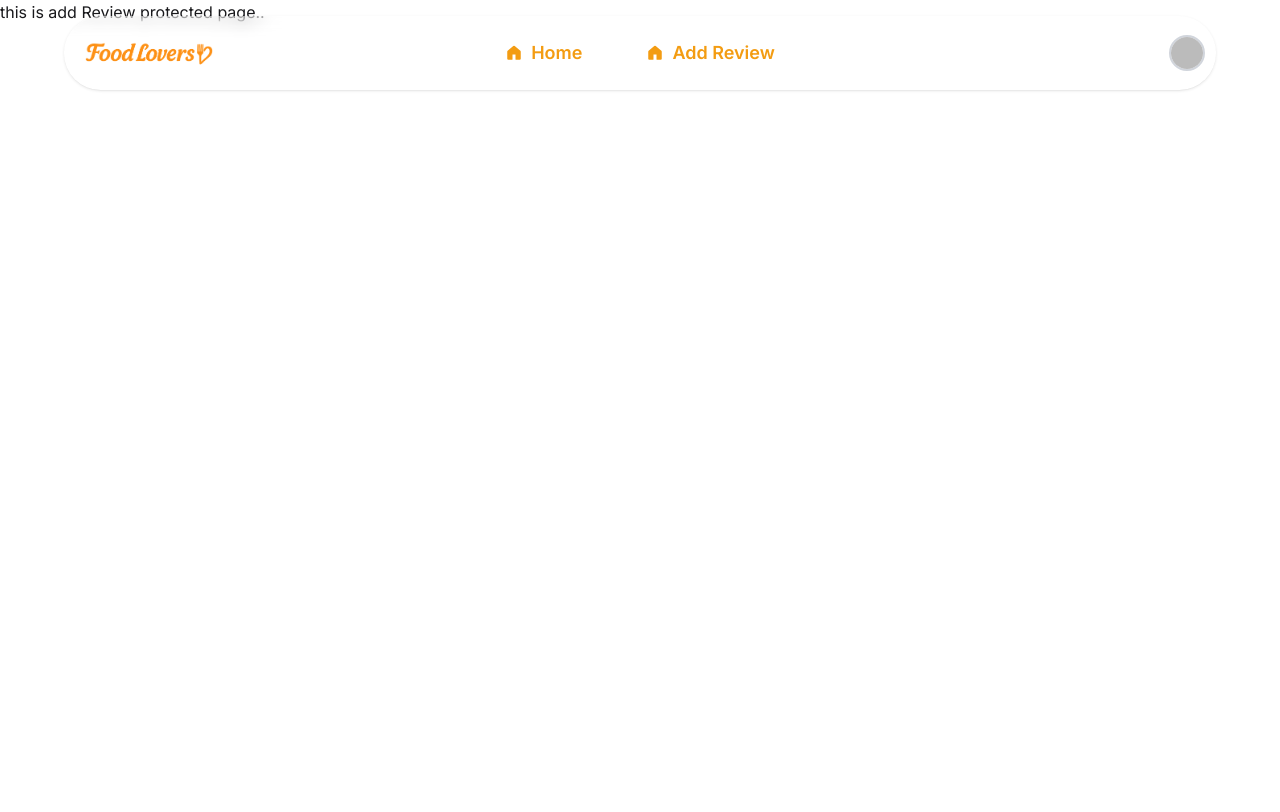
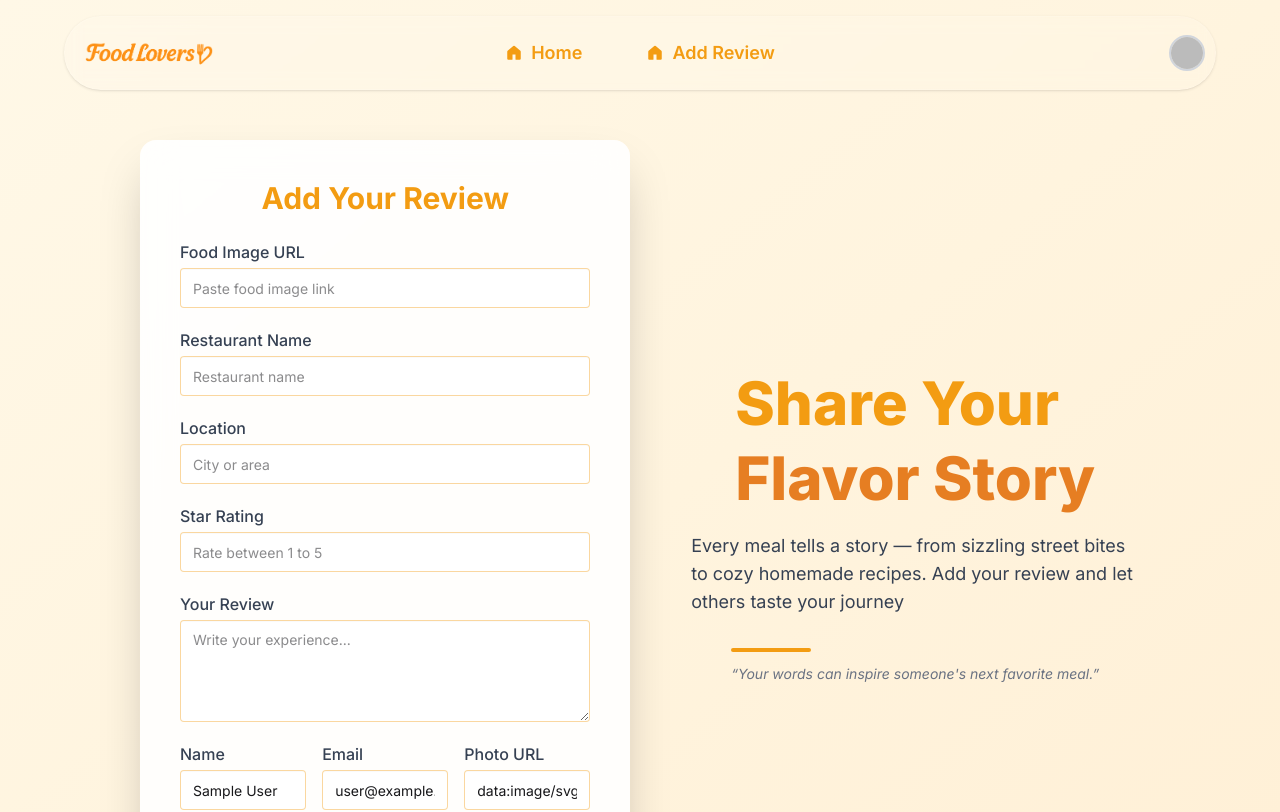
Before and after one commit to ArifBillahMubin/Local-Food-Lovers-Network, a React (Vite) app: page /addReview in a window 1280 px wide. Shown: the top 812 px of the page. Built offline with nearby package versions, Linux system fonts and the light colour scheme; no server answers; sample sign-in values are in the browser's storage.

Commit message:
add review done

```diff
--- a/src/Auth/Register.jsx
+++ b/src/Auth/Register.jsx
@@ -4,9 +4,10 @@ import { AuthContext } from '../Provider/AuthContext';
 import toast from 'react-hot-toast';
 import { FaEye, FaEyeSlash, FaGoogle } from 'react-icons/fa6';
 import useAxios from '../hooks/useAxios';
+import { User } from 'lucide-react';
 
 const Register = () => {
-    const { createUser, signInWithGoogle, setUser } = use(AuthContext);
+    const { createUser, signInWithGoogle, setUser, updateUserProfile } = use(AuthContext);
     const [showPassword, setShowPassword] = useState(false);
 
     const axiosInstance = useAxios();
@@ -15,13 +16,12 @@ const Register = () => {
 
     const handleRegister = (e) => {
         e.preventDefault();
-        const name = e.target.name.value;
+        const displayName = e.target.name.value;
         const email = e.target.email.value;
         const photoURL = e.target.photoURL.value;
         const password = e.target.password.value;
-
         const confirmPassword = e.target.confirmPassword.value;
-        console.log(name, email, photoURL, password, confirmPassword);
+        // console.log(displayName, email, photoURL, password, confirmPassword);
         // setError("");
 
         if (!/[A-Z]/.test(password)) {
@@ -52,14 +52,26 @@ const Register = () => {
 
         createUser(email, password)
             .then((result) => {
-                console.log(result.user);
-                setUser(result.user)
+                // console.log(result.user);
+                // const user = result.user;
+                // setUser({
+                //     ...user,
+                //     displayName: name,
+                //     photoURL: photoURL
+                // })
+                updateUserProfile(displayName, photoURL)
+                    .then(() => {
+                        setUser({
+                            ...User,
+                            displayName,
+                            photoURL,
+                        });
+                    })
                 const newUser = {
-                    name: name,
+                    name: displayName,
                     email: result.user.email,
                     photoURL: photoURL
                 }
-
                 axiosInstance.post('/user', newUser)
                     .then(data => {
                         if (data.data.insertedId) {
@@ -73,6 +85,7 @@ const Register = () => {
                 console.log(error);
                 toast.error(error.message);
             });
+
     }
 
     const handleGoogleLogin = (e) => {
@@ -86,12 +99,12 @@ const Register = () => {
                     photoURL: result.user.photoURL
                 }
 
-                axiosInstance.post('/user',newUser)
-                .then(data=>{
-                    if (data.data.insertedId) {
-                        alert('new user crate done..')
-                    }
-                })
+                axiosInstance.post('/user', newUser)
+                    .then(data => {
+                        if (data.data.insertedId) {
+                            alert('new user crate done..')
+                        }
+                    })
 
                 navigate("/");
             })
--- a/src/Provider/AuthProvider.jsx
+++ b/src/Provider/AuthProvider.jsx
@@ -1,6 +1,6 @@
 import React, { useEffect, useState } from 'react';
 import { AuthContext } from './AuthContext';
-import { createUserWithEmailAndPassword, GoogleAuthProvider, onAuthStateChanged, signInWithEmailAndPassword, signInWithPopup, signOut } from 'firebase/auth';
+import { createUserWithEmailAndPassword, GoogleAuthProvider, onAuthStateChanged, signInWithEmailAndPassword, signInWithPopup, signOut, updateProfile } from 'firebase/auth';
 import { auth } from '../firebase/firebase.config';
 
 
@@ -20,6 +20,10 @@ const AuthProvider = ({children}) => {
     const signInUser = (email, password) => {
         setLoading(true);
         return signInWithEmailAndPassword(auth, email, password)
+    }
+
+    const updateUserProfile = (displayName, photoURL) => {
+        return updateProfile(auth.currentUser, { displayName, photoURL })
     }
 
     const signInWithGoogle = ()=>{
@@ -48,6 +52,7 @@ const AuthProvider = ({children}) => {
         createUser,
         signInUser,
         signOutUser,
+        updateUserProfile,
         user,
         setUser,
         loading,
--- a/src/pages/AddReview/AddReview.jsx
+++ b/src/pages/AddReview/AddReview.jsx
@@ -1,9 +1,127 @@
-import React from 'react';
+import React, { use } from 'react';
+import { AuthContext } from '../../Provider/AuthContext';
+import useAxios from '../../hooks/useAxios';
+import toast from 'react-hot-toast';
+import { useNavigate } from 'react-router';
 
 const AddReview = () => {
+    const {user} =use(AuthContext);
+    console.log(user)
+    const axiosInstance = useAxios();
+    const navigate = useNavigate();
+    const handleReviewSubmit =(e)=>{
+        e.preventDefault();
+        const foodImage = e.target.foodImage.value;
+        const restaurant = e.target.restaurant.value;
+        const location = e.target.location.value;
+        const rating = parseFloat(e.target.rating.value);
+        const review = e.target.review.value;
+        const name = e.target.name.value;
+        const email = e.target.email.value;
+        const photoURL = e.target.photoURL.value;
+        console.log(foodImage,restaurant,location,rating,review,name,email,photoURL);
+        if (rating < 1 || rating > 5) {
+            toast.error("Rating must be a number between 1 and 5");
+            return;
+        }
+
+        const newReview = {
+            foodImage,
+            restaurant,
+            location,
+            rating: rating,
+            review,
+            name,
+            email,
+            photoURL,
+            createdAt: new Date().toISOString(),
+        };
+        console.log(newReview);
+
+        axiosInstance.post('/reviews',newReview)
+        .then(()=>{
+            toast.success("your review is pleased....")
+            e.target.reset();
+            navigate('/');
+        })
+
+    }
     return (
-        <div>
-            this is add Review protected page..
+        <div class="min-h-screen bg-gradient-to-br from-[#FFF8E7] via-[#FFF4DE] to-[#FFEFD5] flex flex-col-reverse md:flex-row gap-5  items-center justify-center px-6 py-20 md:p-35">
+
+            <div class="w-full md:w-1/2 bg-white/90 backdrop-blur-lg shadow-2xl rounded-2xl p-8 md:p-10">
+                <h2 class="text-3xl font-bold text-[#F39C12] mb-6 text-center">Add Your Review</h2>
+
+                <form onSubmit={handleReviewSubmit} class="space-y-5">
+                    {/* food image  */}
+                    <div>
+                        <label class="block text-gray-700 font-medium mb-1">Food Image URL</label>
+                        <input name='foodImage' type="text" placeholder="Paste food image link" class="input input-bordered w-full border-[#F39C12]/40 focus:ring-2 focus:ring-[#F39C12]" required/>
+                    </div>
+
+                    {/* RestaurantName  */}
+                    <div>
+                        <label class="block text-gray-700 font-medium mb-1">Restaurant Name</label>
+                        <input name='restaurant' type="text" placeholder="Restaurant name" class="input input-bordered w-full border-[#F39C12]/40 focus:ring-2 focus:ring-[#F39C12]" required/>
+                    </div>
+
+                    {/* location  */}
+                    <div>
+                        <label class="block text-gray-700 font-medium mb-1">Location</label>
+                        <input name='location' type="text" placeholder="City or area" class="input input-bordered w-full border-[#F39C12]/40 focus:ring-2 focus:ring-[#F39C12]" required/>
+                    </div>
+
+                    {/* rating */}
+                    <div>
+                        <label class="block text-gray-700 font-medium mb-1">Star Rating</label>
+                        <input name='rating' type="" placeholder="Rate between 1 to 5" class="input input-bordered w-full border-[#F39C12]/40 focus:ring-2 focus:ring-[#F39C12]" required/>
+                    </div>
+
+                    {/* review  */}
+                    <div>
+                        <label class="block text-gray-700 font-medium mb-1">Your Review</label>
+                        <textarea name='review' rows="4" placeholder="Write your experience..." class="textarea textarea-bordered w-full border-[#F39C12]/40 focus:ring-2 focus:ring-[#F39C12]" required></textarea >
+                    </div>
+
+                    <div class="grid grid-cols-1 md:grid-cols-3 gap-4">
+                        {/* name  */}
+                        <div>
+                            <label class="block text-gray-700 font-medium mb-1">Name</label>
+                            <input name='name' type="text" placeholder="Your name" readOnly defaultValue={user.displayName} class="input focus:outline-none input-bordered w-full border-[#F39C12]/40 focus:ring-2 focus:ring-[#F39C12]" />
+                        </div>
+                        {/* email  */}
+                        <div>
+                            <label class="block text-gray-700 font-medium mb-1">Email</label>
+                            <input name='email' type="email" readOnly defaultValue={user.email} placeholder="you@example.com" class="input input-bordered w-full border-[#F39C12]/40 focus:ring-2 focus:outline-none focus:ring-[#F39C12]" />
+                        </div>
+
+                        {/* photo URL  */}
+                        <div>
+                            <label class="block text-gray-700 font-medium mb-1">Photo URL</label>
+                            <input name='photoURL' type="text" readOnly defaultValue={user.photoURL} placeholder="Your photo link" class="input input-bordered w-full border-[#F39C12]/40 focus:outline-none focus:ring-2 focus:ring-[#F39C12]" />
+                        </div>
+                    </div>
+
+                    <button type="submit" class="btn btn-primary w-full bg-primary border-none text-white font-semibold shadow-md">
+                        Submit Review
+                    </button>
+                </form>
+            </div>
+            <div class="md:w-1/2 w-full mt-8 md:mt-0 md:pl-10 flex flex-col items-center text-center md:text-left">
+                <h1 class="text-5xl md:text-6xl font-extrabold text-[#F39C12] mb-4 leading-tight">
+                    Share Your <br /> <span class="text-[#E67E22]">Flavor Story</span>
+                </h1>
+                <p class="text-lg text-gray-700 max-w-md">
+                    Every meal tells a story — from sizzling street bites to cozy homemade recipes.
+                    Add your review and let others taste your journey
+                </p>
+
+                <div class="mt-8">
+                    <div class="h-1 w-20 bg-[#F39C12] rounded-full mb-3"></div>
+                    <p class="text-sm text-gray-500 italic">“Your words can inspire someone's next favorite meal.”</p>
+                </div>
+            </div>
+
         </div>
     );
 };
--- a/src/pages/Home/Home.jsx
+++ b/src/pages/Home/Home.jsx
@@ -1,6 +1,9 @@
+import { useLoaderData } from 'react-router';
 import Banner from '../../components/Banner/Banner';
 
 const Home = () => {
+    const latestReviews = useLoaderData();
+    console.log(latestReviews);
     return (
         <div>
             <Banner></Banner>
--- a/src/router/routes.jsx
+++ b/src/router/routes.jsx
@@ -12,7 +12,8 @@ const router = createBrowserRouter([
         children:[
             {
                 index:true,
-                Component:Home
+                Component:Home,
+                loader: () => fetch('http://localhost:3000/reviews')
             },
             {
                 path:'/register',
```
